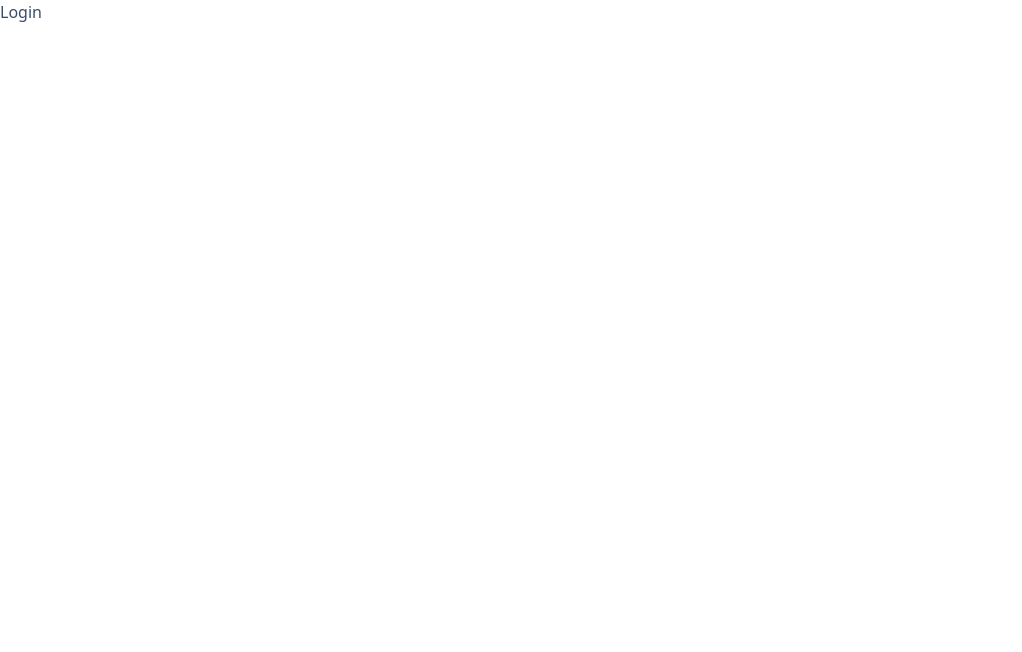
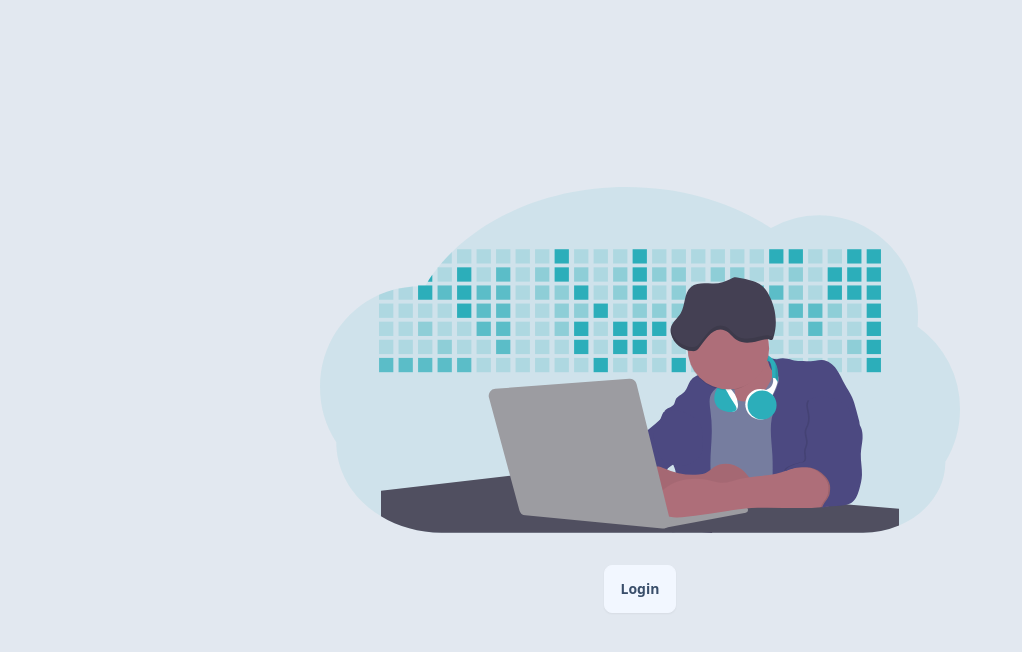
Before and after one commit to CR7sewey/Github_Users-React_ts, a React (Vite) app: page /login in a window 1280 px wide. Shown: the top 652 px of the page, without its empty margins (0-1022 px from the left). Built offline with nearby package versions, Linux system fonts and the light colour scheme.

Commit message:
Login: partial development - 1

```diff
--- a/src/pages/Login.tsx
+++ b/src/pages/Login.tsx
@@ -1,5 +1,14 @@
-import React from "react";
+import loginImg from "../assets/login-img.svg";
 
 export const Login = () => {
-  return <div>Login</div>;
+  return (
+    <div className="min-h-screen grid place-items-center bg-slate-200">
+      <section className="w-screen max-w-screen-sm text-center ">
+        <img src={loginImg} alt="login" className="mb-8" />
+        <h1>
+          <button className="btn">Login</button>
+        </h1>
+      </section>
+    </div>
+  );
 };
```
Also changed, not shown: src/assets/login-img.svg (added), 1 other file (tests, documents, lock files or other folders).
